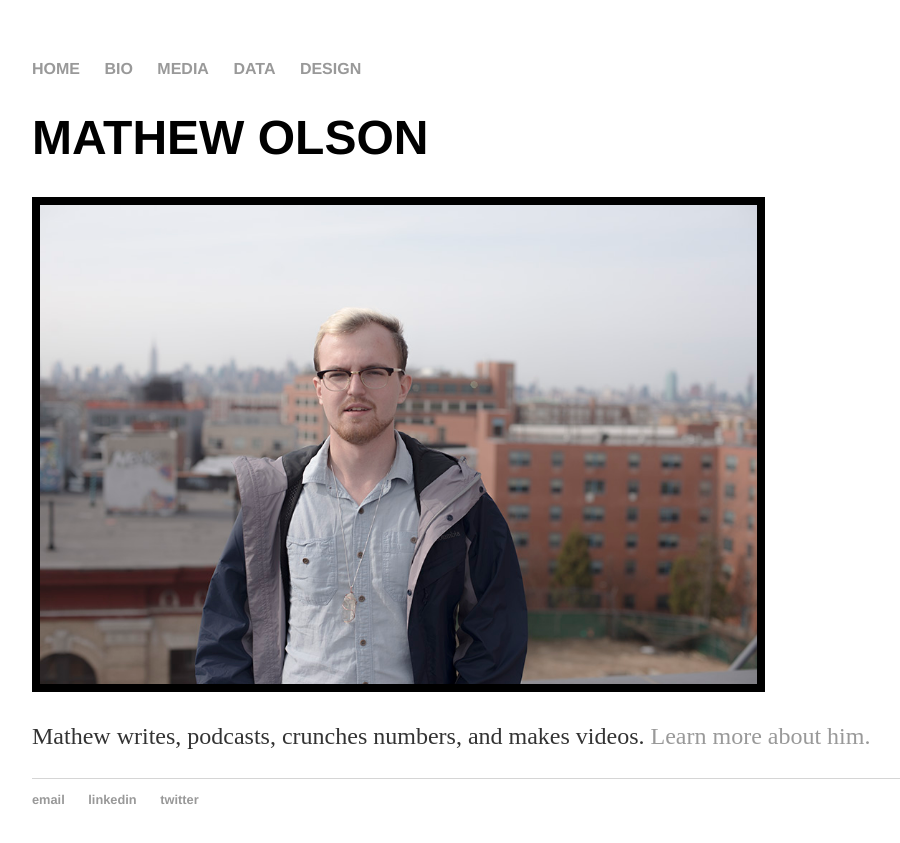
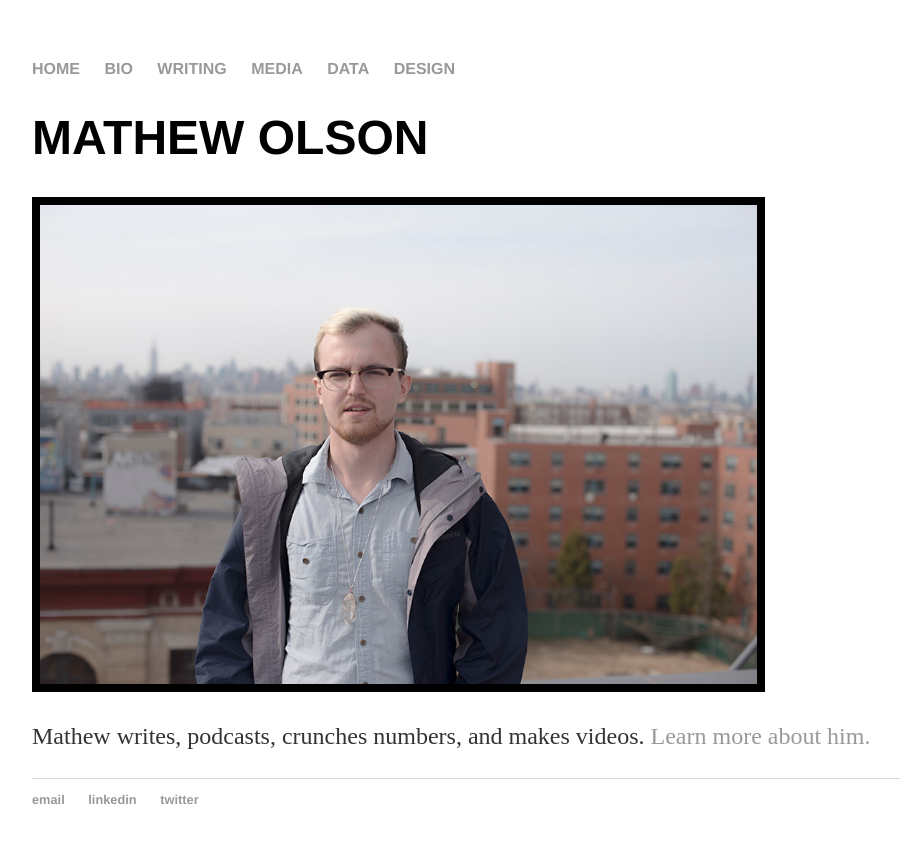
Before and after one commit to mathewolson/mathewolson.github.io, a Jekyll site: the page built from index.html, in a window 1280 px wide. Shown: the top 843 px of the page, without its empty margins (160-1060 px from the left). Built offline with Jekyll 4.4.1, drawn with Linux system fonts in a browser that asks for light colours.

Commit message:
Update default.html

```diff
--- a/_layouts/default.html
+++ b/_layouts/default.html
@@ -13,6 +13,7 @@
 	    		<ul>
 	        		<li><a href="/">HOME</a></li>
 		        	<li><a href="/about">BIO</a></li>
+		        	<li><a href="/writing">WRITING</a></li>
 		        	<li><a href="/media">MEDIA</a></li>
 		        	<li><a href="/data">DATA</a></li>
 		        	<li><a href="/design">DESIGN</a></li>
```
